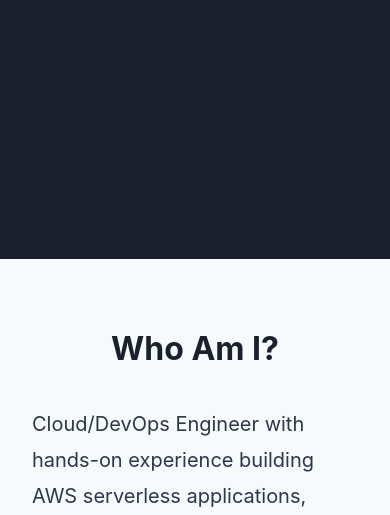
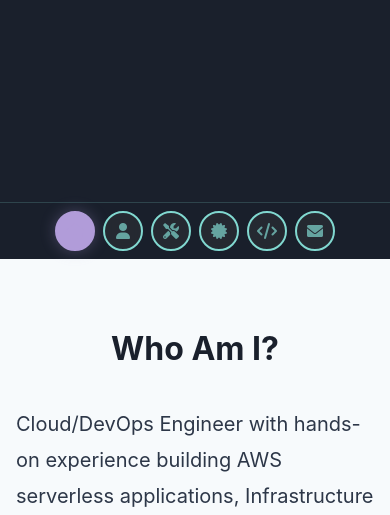
Before and after one commit to JenMagruder/cloud-resume-challenge, a plain HTML site: page frontend/index.html in a window 390 px wide. Shown: the part 585-1100 px from the top of the page. Drawn offline with Linux system fonts and the light colour scheme; no server answers.

Commit message:
Update website content and fix mobile navigation overlap

```diff
--- a/frontend/styles.css
+++ b/frontend/styles.css
@@ -535,7 +535,7 @@ footer {
     margin-bottom: 0;
 }
 
-@media (max-width: 768px) {
+@media (max-width: 1024px) {
     .hero h1 {
         font-size: 2.5rem;
     }
@@ -553,8 +553,23 @@ footer {
         padding: 2rem 0;
     }
 
+    /* FIX: Move bubble menu to bottom on mobile/tablet */
     .bubble-menu {
-        left: 1rem;
+        left: 0;
+        right: 0;
+        top: auto;
+        bottom: 0;
+        transform: none;
+        background: rgba(26, 32, 44, 0.95);
+        padding: 0.5rem 0;
+        backdrop-filter: blur(10px);
+        border-top: 1px solid rgba(129, 216, 208, 0.2);
+    }
+
+    .bubble-menu ul {
+        flex-direction: row;
+        justify-content: center;
+        gap: 0.5rem;
     }
 
     .bubble-link {
@@ -577,4 +592,15 @@ footer {
     .section-title {
         font-size: 1.3rem;
     }
+
+    /* Add padding to bottom of page so content isn't hidden */
+    body {
+        padding-bottom: 4rem;
+    }
+
+    /* Remove extra left padding since menu is now at bottom */
+    .container {
+        padding-left: 1rem;
+        padding-right: 1rem;
+    }
 }
```
